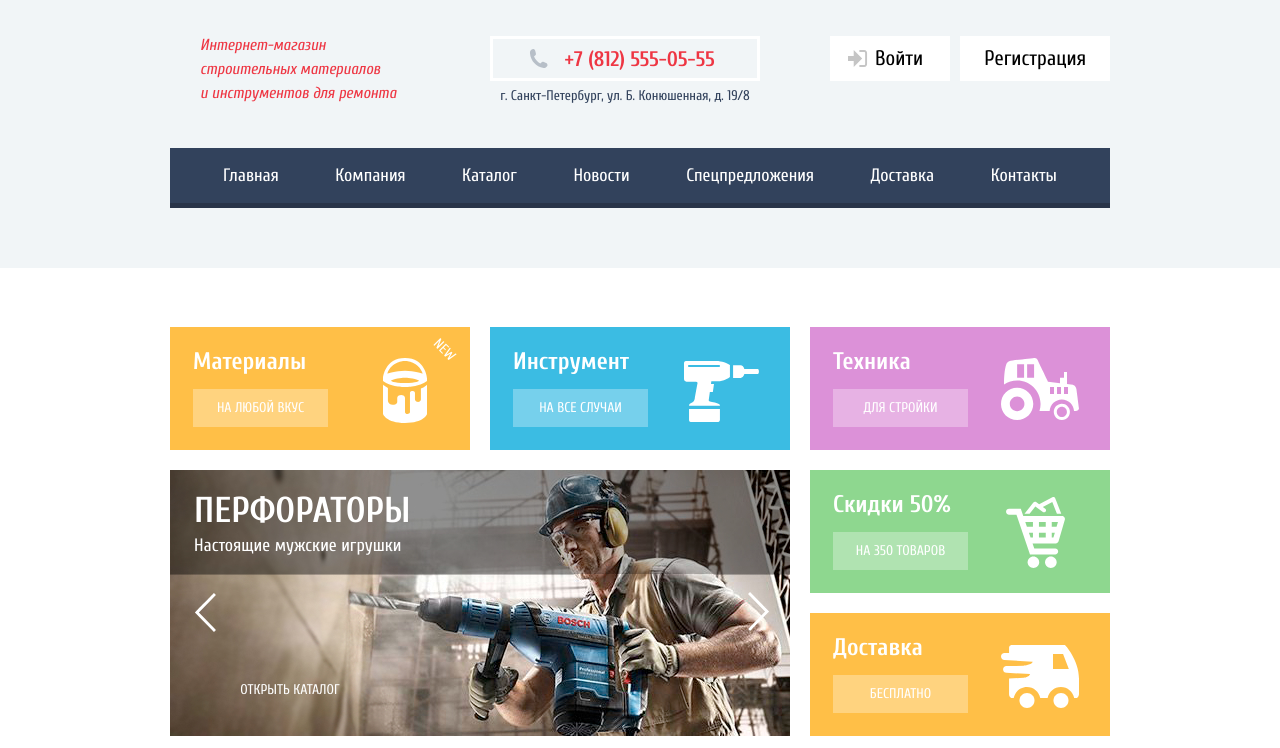
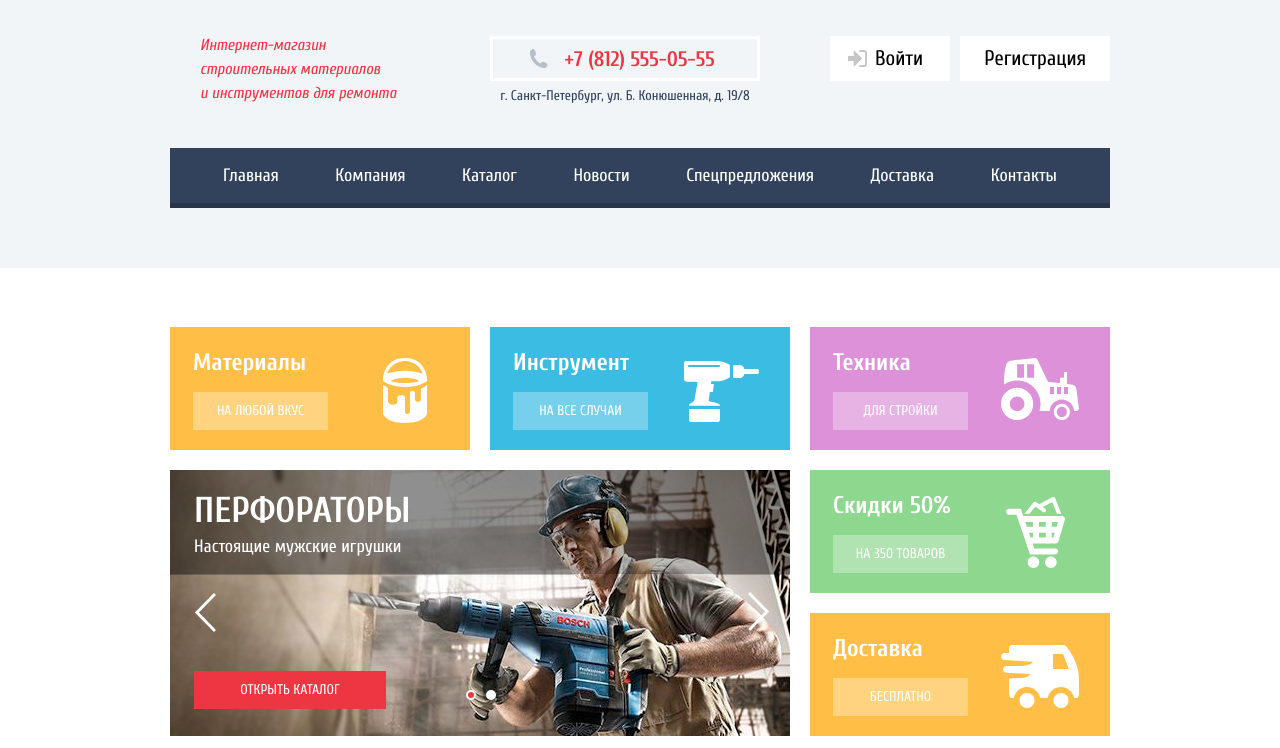
Before and after one commit to kate-pdg/technomart, a plain HTML site: page index.html in a window 1280 px wide. Shown: the part 52-800 px from the top of the page. Drawn offline with Linux system fonts and the light colour scheme.

Commit message:
added slider on css

```diff
--- a/css/style.css
+++ b/css/style.css
@@ -1,6 +1,7 @@
 @import "../style/fonts.css";
 @import "../style/colors.css";
 @import "../style/reset.css";
+@import "../style/button.css";
 @import "../style/page.css";
 @import "../style/page-body.css";
 @import "../style/page-header.css";
@@ -12,27 +13,10 @@
 @import "../style/user-nav.css";
 @import "../style/search.css";
 @import "../style/header-nav.css";
+@import "../style/features.css";
+@import "../style/slider.css";
+@import "../style/features-slide.css";
 @import "../style/new.css";
-
-
-/* Grid for pages */
-
-.features-container {
-  display: grid;
-  grid-template-columns: repeat(3, 300px);
-  grid-template-rows: repeat(3, 123px);
-  gap: 20px;
-}
-
-.features-item:nth-of-type(5) {
-  grid-column: -1/-2;
-  grid-row: 3/-2;
-}
-
-.slider {
-  grid-column: 1/3;
-  grid-row: 2/3;
-}
 
 .partners-list {
   display: grid;
@@ -40,7 +24,6 @@
   grid-template-columns: repeat(4, 220px);
   grid-template-rows: min-content min-content;
 }
-
 
 .inner-page .main-header {
   margin-bottom: 21px;
@@ -129,13 +112,6 @@
   display: none;
 }
 
-/* Features */
-
-.features-section {
-  margin-top: 59px;
-  margin-bottom: 59px;
-}
-
 .features-item {
   display: flex;
   flex-wrap: wrap;
@@ -147,218 +123,6 @@
   overflow: hidden;
 }
 
-.features-item-title {
-  margin: 0;
-  font-size: 24px;
-  font-weight: bold;
-  line-height: 30px;
-}
-
-.features-item:nth-of-type(1) {
-  background-color: var(--basic-yellow);
-}
-
-.features-item:nth-of-type(2) {
-  background-color: var(--basic-skyblue);
-}
-
-.features-item:nth-of-type(3) {
-  background-color: var(--basic-light-purple);
-}
-
-.features-item:nth-of-type(4) {
-  background-color: var(--basic-extra-green);
-}
-
-.features-item:nth-of-type(5) {
-  background-color: var(--basic-yellow);
-}
-
-.features-item:nth-of-type(1)::before {
-  content: "";
-  position: absolute;
-  width: 44px;
-  height: 65px;
-  background-image: url("../img/icon-group2/icon-1.svg");
-  background-repeat: no-repeat;
-  background-position: 0 0;
-  top: 31px;
-  right: 43px;
-}
-
-.features-item:nth-of-type(2)::before {
-  content: "";
-  position: absolute;
-  width: 75px;
-  height: 61px;
-  background-image: url("../img/icon-group2/icon-2.svg");
-  background-repeat: no-repeat;
-  background-position: 0 0;
-  top: 34px;
-  right: 31px;
-}
-
-.features-item:nth-of-type(3)::before {
-  content: "";
-  position: absolute;
-  width: 78px;
-  height: 62px;
-  background-image: url("../img/icon-group2/icon-3.svg");
-  background-repeat: no-repeat;
-  background-position: 0 0;
-  top: 31px;
-  right: 31px;
-}
-
-.features-item:nth-of-type(4)::before {
-  content: "";
-  position: absolute;
-  width: 59px;
-  height: 72px;
-  background-image: url("../img/icon-group2/icon-4.svg");
-  background-repeat: no-repeat;
-  background-position: 0 0;
-  top: 26px;
-  right: 45px;
-}
-
-.features-item:nth-of-type(5)::before {
-  content: "";
-  position: absolute;
-  width: 78px;
-  height: 63px;
-  background-image: url("../img/icon-group2/icon-5.svg");
-  background-repeat: no-repeat;
-  background-position: 0 0;
-  top: 32px;
-  right: 31px;
-}
-
-.features-item .button {
-  margin-top: auto;
-  background-color: var(--basic-grey-button);
-  width: 135px;
-}
-
-.features-item .button:hover {
-  background-color: var(--grey-button-hover);
-}
-
-.features-item .button:focus {
-  background-color: var(--grey-button-focus);
-}
-
-/* Slider */
-
-.slider-item-perforators {
-  background-image: url("../img/perforators.jpg");
-}
-
-.slider-item-drills {
-  background-image: url("../img/drills.jpg");
-}
-
-.slide {
-  display: flex;
-  flex-direction: column;
-  flex-wrap: wrap;
-  justify-content: space-between;
-  background-color: var(--special-light-grey);
-  background-repeat: no-repeat;
-  background-position: 0 0;
-  width: 620px;
-  height: 266px;
-  box-shadow: inset 0px 104px 0px 0px var(--slider-shadow);
-}
-
-.slider {
-  width: 620px;
-  height: 266px;
-  position: relative;
-}
-
-.slider-list {
-  padding: 0;
-  margin: 0;
-  list-style: none;
-}
-
-.slider h3 {
-  font-size: 36px;
-  line-height: 36px;
-  text-transform: uppercase;
-  margin: 0;
-  padding-top: 23px;
-  padding-left: 24px;
-}
-
-.slider p {
-  margin: 0;
-  font-size: 18px;
-  line-height: 24px;
-  text-transform: none;
-  font-style: normal;
-  padding-left: 24px;
-  padding-top: 5px;
-}
-
-.open-catalog-button {
-  width: 192px;
-  margin-top: auto;
-  margin-bottom: 27px;
-  margin-left: 24px;
-}
-
-/* Slider controls  */
-
-.slider-controls {
-  position: absolute;
-}
-
-.slider button {
-  padding: 0;
-  cursor: pointer;
-  border: none;
-}
-
-.slider-controls {
-  bottom: 36px;
-  left: 295px;
-  display: flex;
-  justify-content: space-between;
-  width: 30px;
-}
-
-.slider-controls button {
-  width: 10px;
-  height: 10px;
-  background-color: var(--basic-white);
-  border-radius: 50%;
-}
-
-.slider-controls .current {
-  background-color: var(--basic-red);
-  border: 2px solid var(--basic-white);
-}
-
-.slider-arrows {
-  position: absolute;
-  top: 122px;
-  width: 22px;
-  height: 40px;
-  background-color: transparent;
-}
-
-.slider-prev {
-  background-image: url("../img/decorate/slider-icon-left.svg");
-  left: 24px;
-}
-
-.slider-next {
-  background-image: url("../img/decorate/slider-icon-right.svg");
-  right: 20px;
-}
-
 /* Popular items */
 
 .popular-items {
@@ -410,31 +174,6 @@
   text-transform: uppercase;
   font-family: "Cuprum", Arial, sans-serif;
   font-weight: normal;
-}
-
-/* Buttons */
-
-.button {
-  display: inline-block;
-  padding: 10px 15px;
-  vertical-align: middle;
-  text-align: center;
-  font: inherit;
-  font-weight: normal;
-  font-size: 14px;
-  line-height: 18px;
-  text-transform: uppercase;
-  color: var(--basic-white);
-  background-color: var(--basic-red);
-  border: none;
-}
-
-.button:hover {
-  background-color: var(--special-dark-red);
-}
-
-.button:focus {
-  background-color: var(--special-red);
 }
 
 /* Partners */
--- a/index.html
+++ b/index.html
@@ -98,48 +98,54 @@
   </header>
   <main>
     <h1 class="visually-hidden">Магазин строительных материалов "Техномарт"</h1>
-    <section class="features-section">
-      <div class="container features-container">
-        <div class="features-item">
-          <h3 class="features-item-title">Материалы</h3>
-          <span class="new">new</span>
-          <a class="button features-button" href="#">На любой вкус</a>
+    <section class="features">
+      <div class="features__grid container">
+        <div class="features__item features__item--materials">
+          <h3 class="features__title">Материалы</h3>
+          <a class="features__button" href="#">На любой вкус</a>
         </div>
-        <div class="features-item">
-          <h3 class="features-item-title">Инструмент</h3>
-          <a class="button features-button" href="#">На все случаи</a>
+        <div class="features__item features__item--tool">
+          <h3 class="features__title">Инструмент</h3>
+          <a href="" class="features__button">На все случаи</a>
         </div>
-        <div class="features-item">
-          <h3 class="features-item-title">Техника</h3>
-          <a class="button features-button" href="#">Для стройки</a>
+        <div class="features__item features__item--technique">
+          <h3 class="features__title">Техника</h3>
+          <a href="" class="features__button">Для стройки</a>
         </div>
-        <div class="features-item">
-          <h3 class="features-item-title">Скидки 50%</h3>
-          <a class="button features-button" href="#">На 350 товаров</a>
+        <div class="features__item features__item--sale">
+          <h3 class="features__title">Скидки 50%</h3>
+          <a href="" class="features__button">На 350 товаров</a>
         </div>
-        <div class="features-item">
-          <h3 class="features-item-title">Доставка</h3>
-          <a class="button features-button" href="#">Бесплатно</a>
+        <div class="features__item features__item--delivery">
+          <h3 class="features__title">Доставка</h3>
+          <a href="" class="features__button">Бесплатно</a>
         </div>
         <div class="slider">
-          <ul class="slider-list">
-            <li class="slide-current slider-item-perforators slide">
-              <h3 class="slide-title">Перфораторы</h3>
-              <p>Настоящие мужские игрушки</p>
-              <a class="button open-catalog-button" href="catalog.html">Открыть каталог</a>
-            </li>
-            <li class="slider-item-drills slide is-hidden">
-              <h3 class="slide-title">Дрели</h3>
-              <p>Соседям на радость!</p>
-              <a class="button open-catalog-button" href="catalog.html">Открыть каталог</a>
-            </li>
-          </ul>
-          <div class="slider-controls">
-            <button type="button" aria-label="Первый слайд"></button>
-            <button class="current" type="button" aria-label="Второй слайд"></button>
+          <input type="radio" name="slides" id="slide1" checked>
+          <input type="radio" name="slides" id="slide2">
+          <div class="slider__container">
+            <div class="slider__overflow">
+              <div class="slider__slide slider__slide-perforators slider__slide--current">
+                <h3 class="features-slider__slide-title">Перфораторы</h3>
+                <p class="features-slider__slide-caption">Настоящие мужские игрушки</p>
+              </div>
+              <div class="slider__slide slider__slide-drills">
+                <h3 class="features-slider__slide-title">Дрели</h3>
+                <p class="features-slider__slide-caption">Соседям на радость!</p>
+              </div>
+            </div>
           </div>
-          <button class="slider-arrows slider-prev" type="button" aria-label="Следующий слайд"></button>
-          <button class="slider-arrows slider-next" type="button" aria-label="Предыдущий слайд"></button>
+          <div class="slider__side-controls">
+            <label class="slider__arrow slider__slide1-prev" for="slide2"></label>
+            <label class="slider__arrow slider__slide1-next" for="slide1"></label>
+            <label class="slider__arrow slider__slide2-prev" for="slide1"></label>
+            <label class="slider__arrow slider__slide2-next" for="slide2"></label>
+          </div>
+          <div class="slider__controls">
+            <label class="slider__control slider__control1 slider__control--current" for="slide1"></label>
+            <label class="slider__control slider__control2" for="slide2"></label>
+          </div>
+          <a class="button features__slide-button" href="catalog.html">Открыть каталог</a>
         </div>
       </div>
     </section>
--- /dev/null
+++ b/style/button.css
@@ -0,0 +1,10 @@
+.button {
+  display: inline-block;
+  vertical-align: middle;
+  font: inherit;
+  font-size: 14px;
+  line-height: 18px;
+  border: none;
+  background: none;
+  text-align: center;
+}
--- /dev/null
+++ b/style/features-slide.css
@@ -0,0 +1,15 @@
+.features-slider__slide-title {
+  margin: 0;
+  margin-bottom: 6px;
+  color: var(--white);
+  font-size: 36px;
+  line-height: 36px;
+  font-weight: 700px;
+  text-transform: uppercase;
+}
+
+.features-slider__slide-caption {
+  margin: 0;
+  color: var(--white);
+  font-size: 18px;
+}
--- /dev/null
+++ b/style/features.css
@@ -0,0 +1,104 @@
+.features__item {
+  background-color: var(--yellow);
+  width: 300px;
+  padding: 21px 23px 20px 23px;
+}
+
+.features__item--materials {
+  background-image: url("../img/materials-icon.svg");
+  background-repeat: no-repeat;
+  background-position: top 31px right 43px;
+}
+
+.features__item--tool {
+  background-color: var(--lightblue);
+  background-image: url("../img/tools-icon.svg");
+  background-repeat: no-repeat;
+  background-position: top 34px right 31px;
+}
+
+.features__item--technique {
+  background-color: var(--pink);
+  background-image: url("../img/technique-icon.svg");
+  background-repeat: no-repeat;
+  background-position: top 31px right 31px;
+}
+
+.features__item--sale {
+  background-color: var(--green);
+  background-image: url("../img/sale-icon.svg");
+  background-repeat: no-repeat;
+  background-position: top 26px right 45px;
+}
+
+.features__item--delivery {
+  background-image: url("../img/delivery-icon.svg");
+  background-repeat: no-repeat;
+  background-position: top 32px right 31px;
+
+  grid-column: 3/4;
+  grid-row: 3/4;
+}
+
+.features__title {
+  margin: 0;
+  font-size: 24px;
+  line-height: 30px;
+  font-weight: 700;
+  color: var(--white);
+  margin-bottom: 14px;
+}
+
+.features__button {
+  display: block;
+  text-transform: uppercase;
+  text-align: center;
+  font-size: 14px;
+  line-height: 18px;
+  color: var(--white);
+  background-color: var(--white-opacity03);
+  width: 135px;
+  padding: 10px;
+  --button-hovered: rgba(197, 197, 197, 0.3);
+  --button-dark: rgba(169, 169, 169, 0.3);
+  transition: background-color 0.4s ease;
+}
+
+.features__button:hover {
+  background-color: var(--button-hovered);
+}
+
+.features__button:active {
+  background-color: var(--button-dark);
+}
+
+.features__grid {
+  display: grid;
+  grid-template-columns: repeat(3, 300px);
+  grid-template-rows: repeat(3, 123px);
+  gap: 20px;
+
+  padding-top: 59px;
+  padding-bottom: 40px;
+}
+
+.features__slide-button {
+  position: relative;
+  bottom: 65px;
+  left: 24px;
+  width: 192px;
+  padding: 10px;
+  text-transform: uppercase;
+  color: var(--white);
+  background-color: var(--main-logo);
+  margin-top: auto;
+  transition: background-color 0.4s ease;
+}
+
+.features__slide-button:hover {
+  background-color: var(--button-hovered);
+}
+
+.features__slide-button:active {
+  background-color: var(--button-dark);
+}
--- a/style/header-bar.css
+++ b/style/header-bar.css
@@ -21,7 +21,7 @@
   justify-content: center;
   white-space: pre;
   text-decoration: none;
-  color: inherit;
+  color: var(--white);
 }
 
 .header-bar__button:not(.header-bar__button--order) {
--- a/style/header-nav.css
+++ b/style/header-nav.css
@@ -1,6 +1,6 @@
 .header-nav__list {
   margin: 0;
-  padding: 0 29px;
+  padding: 0 25px;
   list-style: none;
   display: flex;
   justify-content: space-between;
@@ -11,8 +11,9 @@
 
 .header-nav__link {
   display: block;
-  padding: 16px 24px 15px 24px;
+  padding: 16px 28px 15px 28px;
   color: var(--white);
+  transition: background-color 0.5s ease;
 }
 
 .header-nav__link:hover {
--- a/style/page-body.css
+++ b/style/page-body.css
@@ -6,7 +6,6 @@
     font-size: 18px;
     line-height: 24px;
     font-weight: 400;
-    color: var(--white);
     background-color: var(--white);
 
     min-height: 100%;
--- /dev/null
+++ b/style/slider.css
@@ -0,0 +1,130 @@
+.slider {
+  position: relative;
+  width: 620px;
+  height: 266px;
+
+  grid-column: 1/3;
+  grid-row: 2/4;
+}
+
+.slider > input {
+  display: none;
+}
+
+.slider__container {
+  overflow: hidden;
+  position: relative;
+}
+
+.slider__overflow {
+  display: flex;
+  flex-direction: row;
+  width: 620px;
+}
+
+.slider__slide {
+  display: flex;
+  flex-direction: column;
+  flex-shrink: 0;
+  padding: 23px 24px 27px 24px;
+  width: 620px;
+  height: 266px;
+  background-color: #a78e89;
+  box-shadow: inset 0 104px var(--black-opacity025);
+}
+
+.slider__slide-perforators {
+  background-image: url("../img/perforators-slide.jpg");
+  background-repeat: no-repeat;
+  background-size: cover;
+}
+
+.slider__slide-drills {
+  background-image: url("../img/drills-slide.jpg");
+  background-repeat: no-repeat;
+  background-size: cover;
+}
+
+#slide1:checked ~ .slider__container .slider__overflow {
+  transform: translateX(0);
+  transition: all 0.5s;
+}
+
+#slide2:checked ~ .slider__container .slider__overflow {
+  transform: translateX(-620px);
+  transition: all 0.5s;
+}
+
+.slider__arrow {
+  position: absolute;
+  display: none;
+  background-image: url("../img/slider-arrow.svg");
+  width: 22px;
+  height: 40px;
+  top: 46%;
+  cursor: pointer;
+}
+
+#slide1:checked ~ .slider__side-controls .slider__slide1-prev,
+#slide2:checked ~ .slider__side-controls .slider__slide2-prev {
+  display: block;
+  left: 24px;
+}
+
+#slide1:checked ~ .slider__side-controls .slider__slide2-next,
+#slide2:checked ~ .slider__side-controls .slider__slide1-next {
+  right: 20px;
+  transform: rotate(180deg);
+  display: block;
+}
+
+.slider__controls {
+  position: absolute;
+  bottom: 36px;
+  left: 47.7%;
+  display: flex;
+  flex-direction: row;
+}
+
+.slider__control {
+  cursor: pointer;
+  width: 10px;
+  height: 10px;
+  margin-right: 10px;
+  background-color: var(--white);
+  border: 2px solid var(--white);
+  border-radius: 50%;
+}
+
+#slide1:checked ~ .slider__controls .slider__control1 {
+  background-color: var(--main-logo);
+}
+
+#slide2:checked ~ .slider__controls .slider__control2 {
+  background-color: var(--main-logo);
+}
+
+/*
+
+.slider-controls .current {
+  background-color: var(--basic-red);
+  border: 2px solid var(--basic-white);
+}
+
+.slider-arrows {
+  position: absolute;
+  top: 122px;
+  width: 22px;
+  height: 40px;
+  background-color: transparent;
+}
+
+.slider-prev {
+  background-image: url("../img/decorate/slider-icon-left.svg");
+  left: 24px;
+}
+
+.slider-next {
+  background-image: url("../img/decorate/slider-icon-right.svg");
+  right: 20px;
+} */
```
Also changed, not shown: style/colors.css (+9 -7 lines), img/delivery-icon.svg (added), img/drills-slide.jpg (added), img/materials-icon.svg (added), img/perforators-slide.jpg (added), img/sale-icon.svg (added), img/slider-arrow.svg (added), img/technique-icon.svg (added), img/tools-icon.svg (added).
